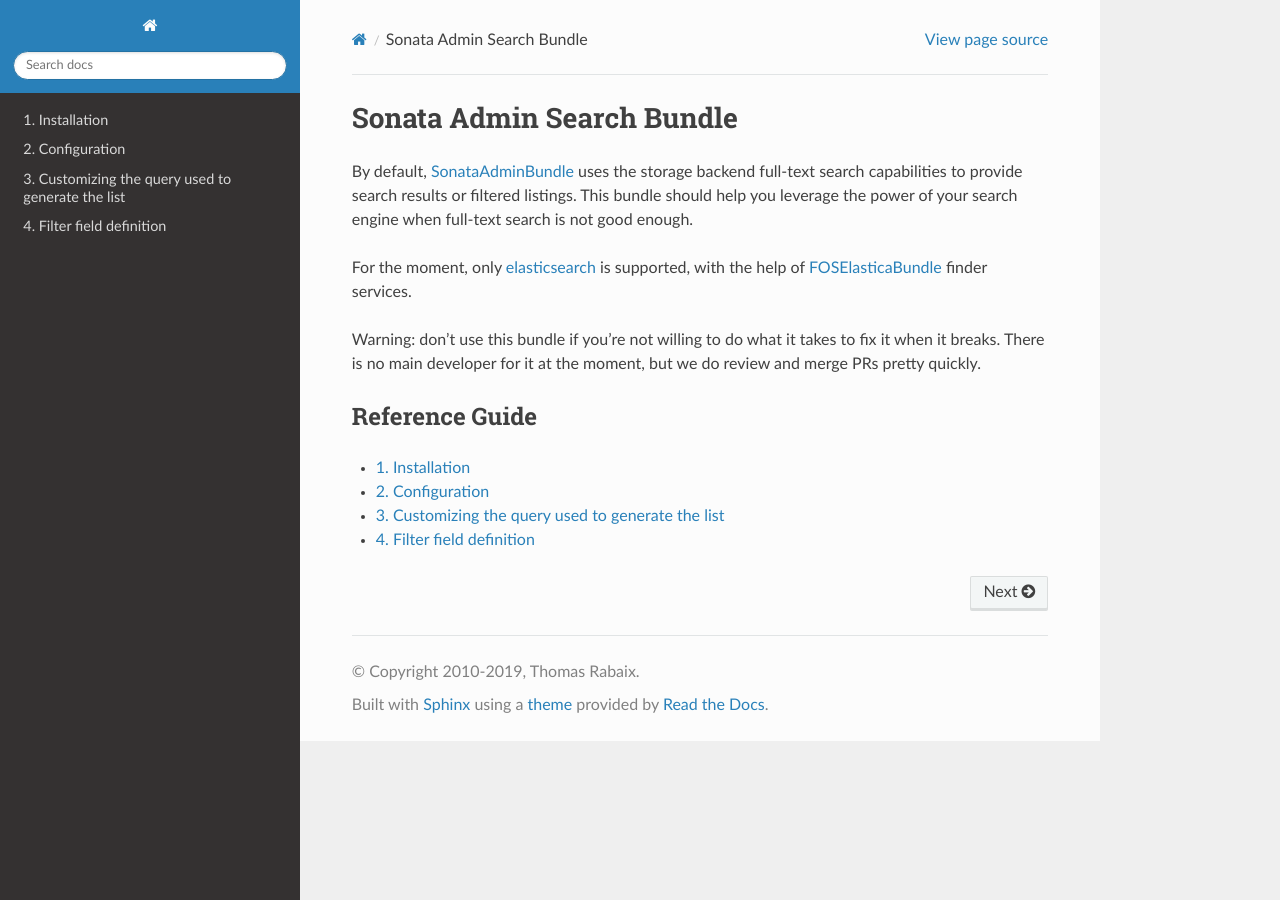
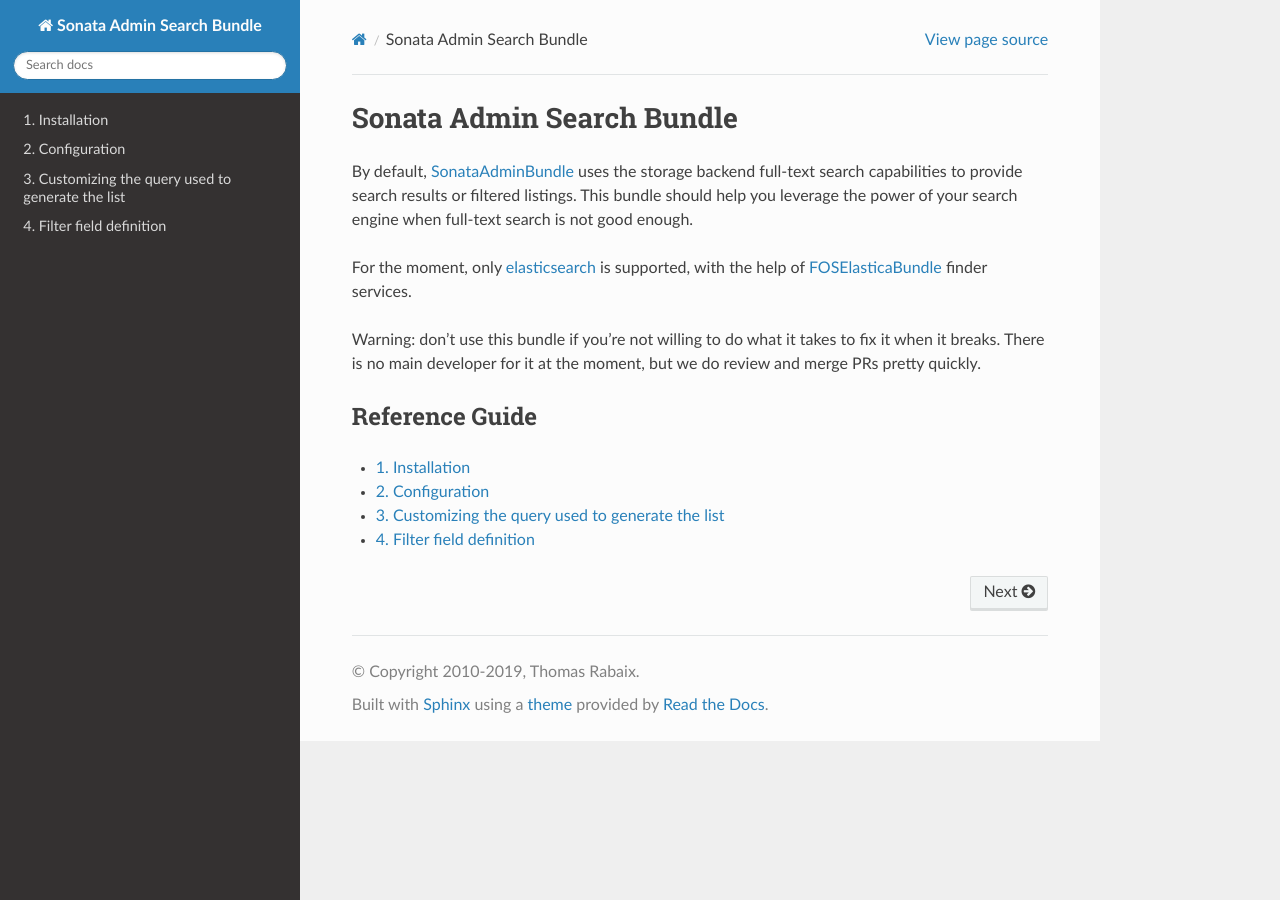
Before and after one commit to sonata-project/SonataAdminSearchBundle, a Sphinx documentation site: the page built from docs/index.rst, in a window 1280 px wide. Built offline with Sphinx 7.4.7 and the Read the Docs theme 2.0.0, drawn with Linux system fonts in a browser that asks for light colours.

Commit message:
DevKit updates

```diff
--- a/docs/conf.py
+++ b/docs/conf.py
@@ -48,7 +48,7 @@
 master_doc = 'index'
 
 # General information about the project.
-project = u''
+project = u'Sonata Admin Search Bundle'
 copyright = u'2010-2019, Thomas Rabaix'
 
 # The version info for the project you're documenting, acts as replacement for
```
Also changed, not shown: .travis.yml, 1 other file.
